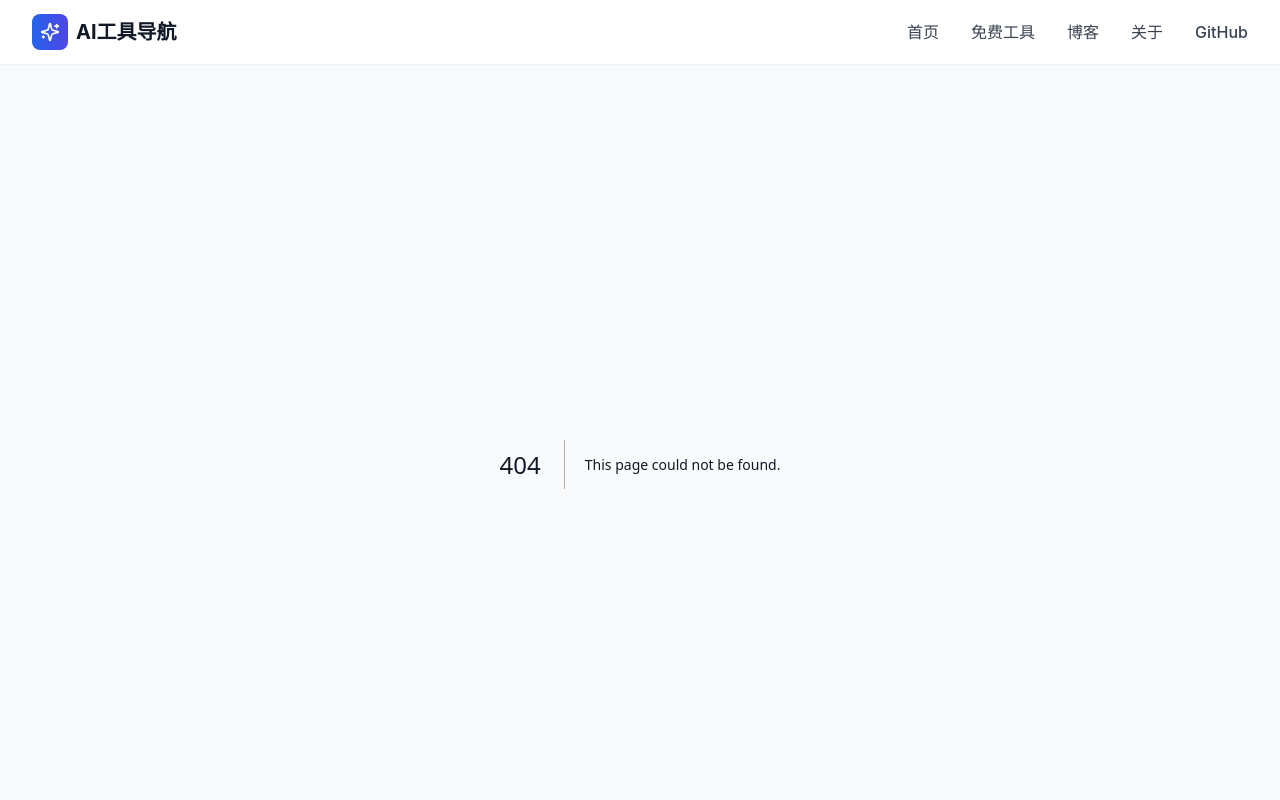
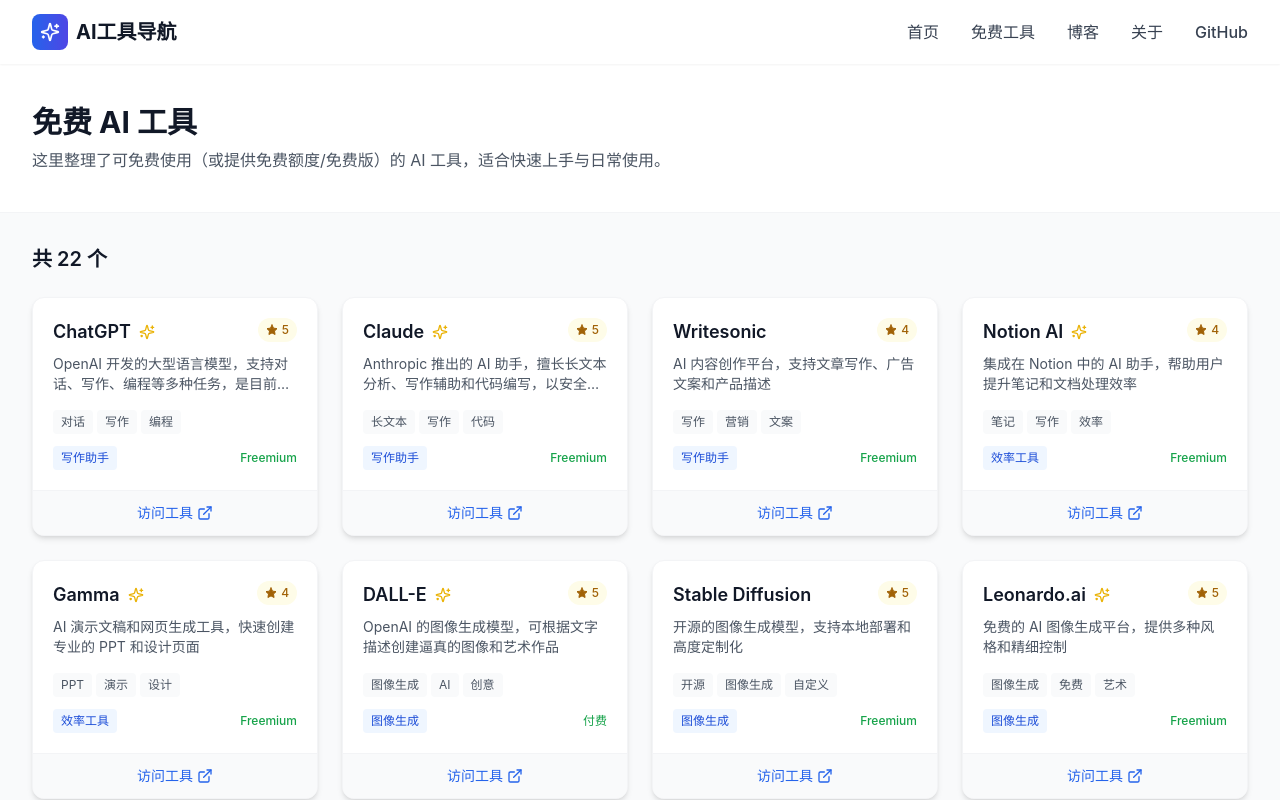
Before and after one commit to bumagh/ai-tools-navigator, a Next.js app: page /free in a window 1280 px wide. Before the commit this address had no page. Shown: the top 800 px of the page. Built offline with nearby package versions, Linux system fonts and the light colour scheme.

Commit message:
Add /free and /blog pages

```diff
--- /dev/null
+++ b/src/app/blog/page.tsx
@@ -0,0 +1,32 @@
+import React from 'react';
+import Link from 'next/link';
+
+export const metadata = {
+  title: '博客 - AI工具导航',
+  description: 'AI 工具评测、教程与趋势文章。',
+};
+
+export default function BlogIndexPage() {
+  return (
+    <div className="min-h-screen bg-gray-50">
+      <div className="bg-white border-b border-gray-100">
+        <div className="max-w-4xl mx-auto px-4 sm:px-6 lg:px-8 py-10">
+          <h1 className="text-3xl font-bold text-gray-900">博客</h1>
+          <p className="mt-2 text-gray-600">我们会在这里持续更新 AI 工具清单、使用教程与行业趋势。</p>
+        </div>
+      </div>
+
+      <main className="max-w-4xl mx-auto px-4 sm:px-6 lg:px-8 py-10">
+        <div className="bg-white rounded-xl border border-gray-100 p-6">
+          <p className="text-gray-600">文章系统准备中。</p>
+          <p className="text-gray-600 mt-2">
+            你也可以先看看：
+            <Link href="/free" className="text-blue-600 hover:text-blue-800 ml-1">
+              免费 AI 工具合集
+            </Link>
+          </p>
+        </div>
+      </main>
+    </div>
+  );
+}
--- /dev/null
+++ b/src/app/free/page.tsx
@@ -0,0 +1,45 @@
+import React from 'react';
+import ToolCard from '@/components/ToolCard';
+import { tools } from '@/data/tools';
+
+export const metadata = {
+  title: '免费 AI 工具 - AI工具导航',
+  description: '精选免费 AI 工具合集：写作、图像、视频、编程等。',
+};
+
+export default function FreeToolsPage() {
+  const freeTools = tools.filter((t) => t.isFree);
+
+  return (
+    <div className="min-h-screen bg-gray-50">
+      <div className="bg-white border-b border-gray-100">
+        <div className="max-w-7xl mx-auto px-4 sm:px-6 lg:px-8 py-10">
+          <h1 className="text-3xl font-bold text-gray-900">免费 AI 工具</h1>
+          <p className="mt-2 text-gray-600">
+            这里整理了可免费使用（或提供免费额度/免费版）的 AI 工具，适合快速上手与日常使用。
+          </p>
+        </div>
+      </div>
+
+      <main className="max-w-7xl mx-auto px-4 sm:px-6 lg:px-8 py-8">
+        <div className="flex items-center justify-between mb-6">
+          <h2 className="text-xl font-semibold text-gray-900">
+            共 {freeTools.length} 个
+          </h2>
+        </div>
+
+        {freeTools.length === 0 ? (
+          <div className="text-center py-12 bg-white rounded-xl border border-gray-100">
+            <p className="text-gray-500 text-lg">暂未标记免费工具</p>
+          </div>
+        ) : (
+          <div className="grid grid-cols-1 sm:grid-cols-2 lg:grid-cols-3 xl:grid-cols-4 gap-6">
+            {freeTools.map((tool) => (
+              <ToolCard key={tool.id} tool={tool} />
+            ))}
+          </div>
+        )}
+      </main>
+    </div>
+  );
+}
```
